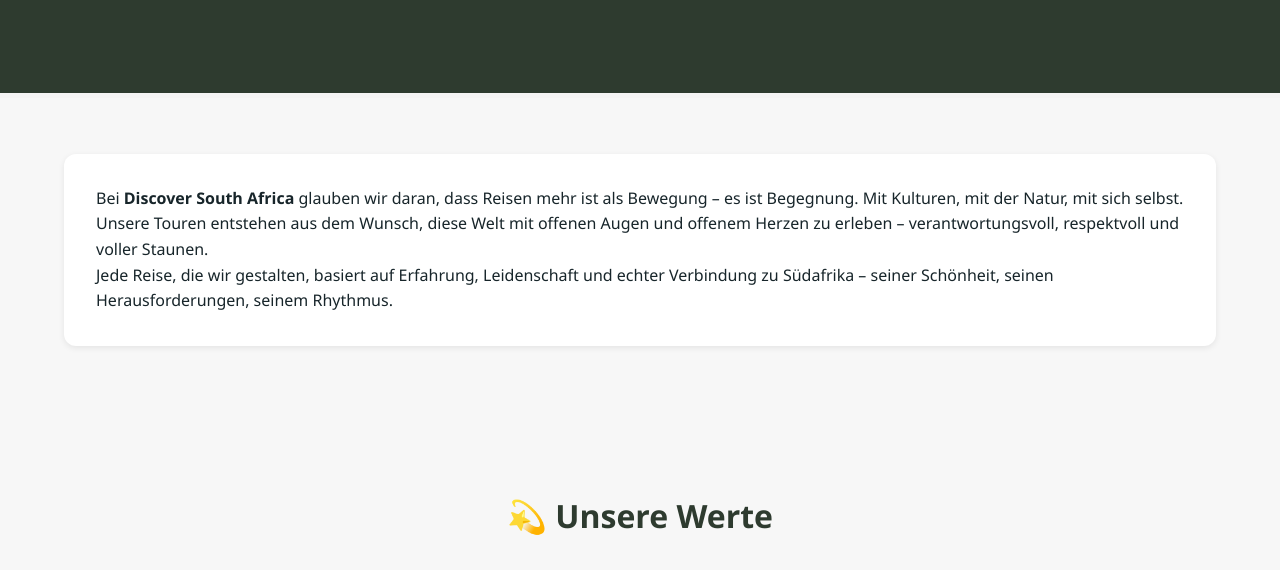
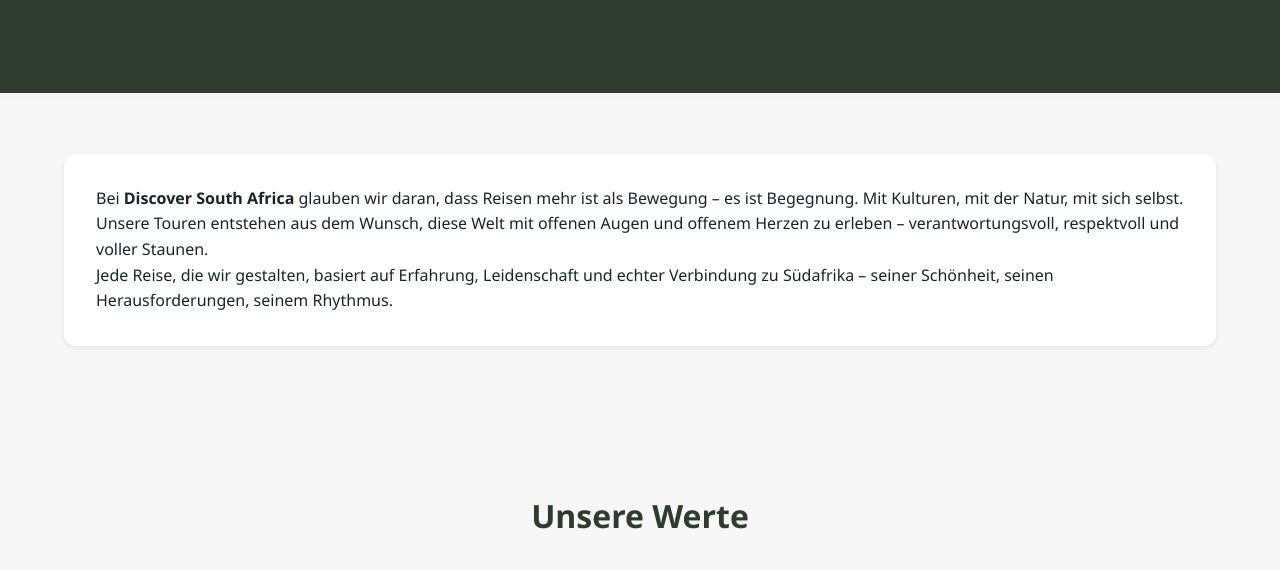
Before and after one commit to LucyRothm/discover-south-africa, a plain HTML site: page philosophie.html in a window 1280 px wide. Shown: the part 368-938 px from the top of the page. Drawn offline with Linux system fonts and the light colour scheme.

Commit message:
Update philosophie.html

```diff
--- a/philosophie.html
+++ b/philosophie.html
@@ -110,7 +110,7 @@
   <!-- Werte -->
   <section>
     <div class="container">
-      <h2 style="text-align: center; margin-bottom: 1.5rem;">💫 Unsere Werte</h2>
+      <h2 style="text-align: center; margin-bottom: 1.5rem;">Unsere Werte</h2>
       <div class="philo-values">
 
         <div class="value-card">
```
